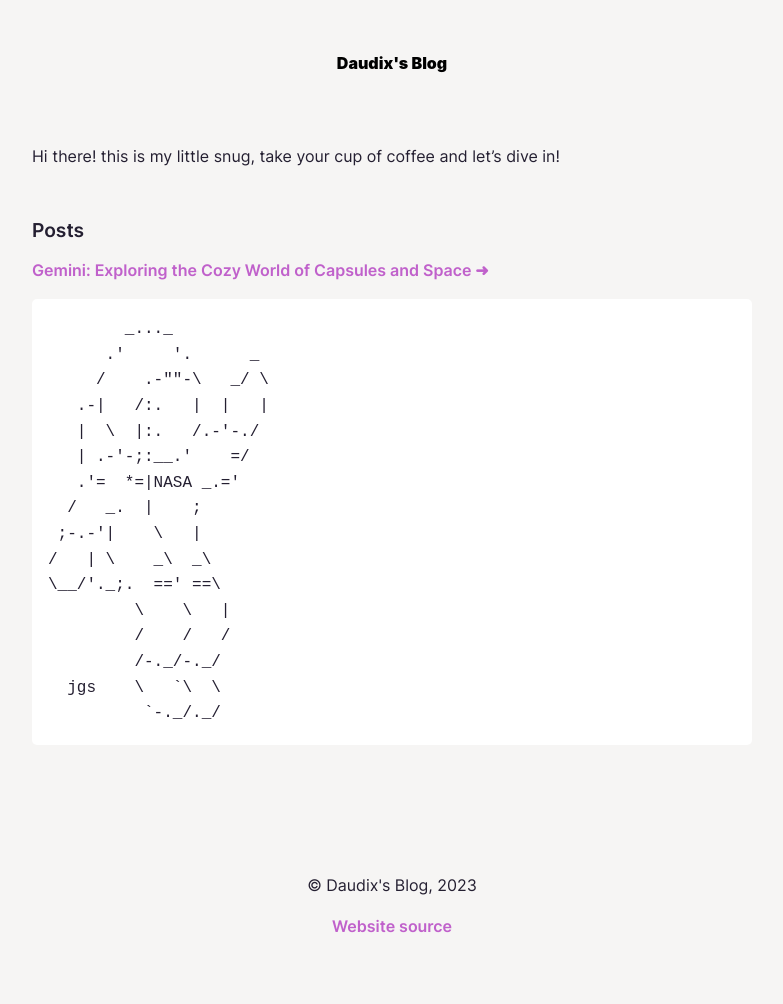
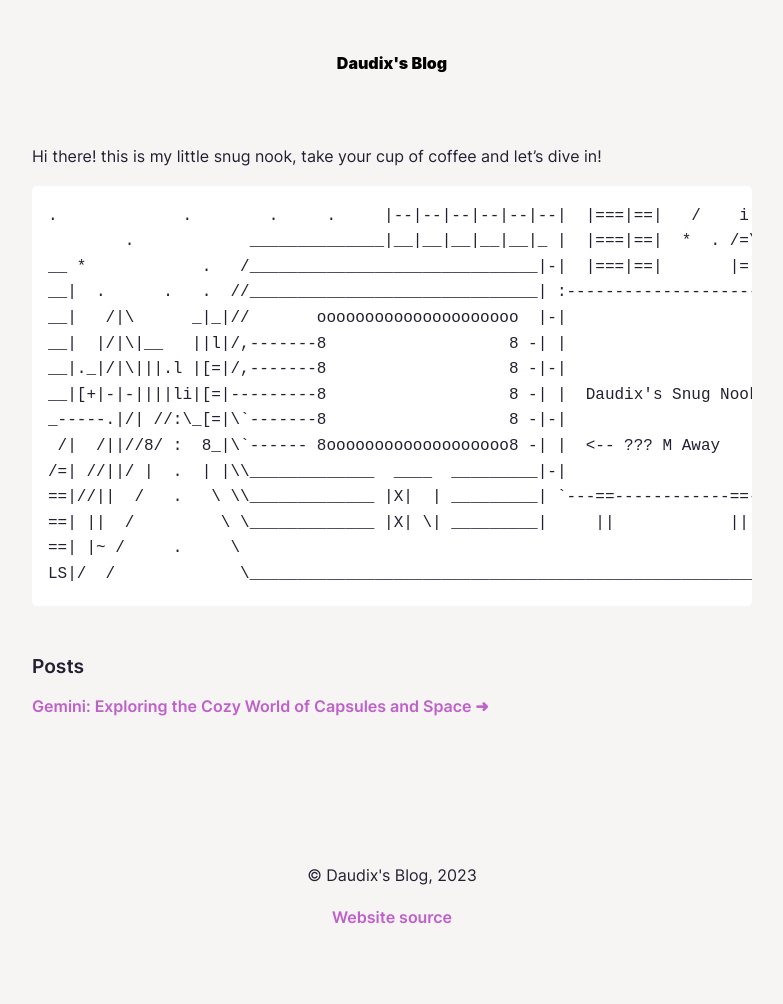
Before and after one commit to daudix/blog, a Jekyll site: the page built from index.md, in a window 1280 px wide. Shown: the whole page, without its empty margins (248-1031 px from the left). Built offline with Jekyll 4.4.1, drawn with Linux system fonts in a browser that asks for light colours.

Commit message:
feat: Add some ASCII

````diff
--- a/index.md
+++ b/index.md
@@ -3,28 +3,26 @@ layout: default
 ---
 <!-- ![Pixels](assets/splash.png){:.full.pixels} -->
 
+Hi there! this is my little snug nook, take your cup of coffee and let's dive in!
 
-Hi there! this is my little snug, take your cup of coffee and let's dive in!
+```
+.             .        .     .     |--|--|--|--|--|--|  |===|==|   /    i
+        .            ______________|__|__|__|__|__|_ |  |===|==|  *  . /=\
+__ *            .   /______________________________|-|  |===|==|       |=|  .
+__|  .      .   .  //______________________________| :----------------------.
+__|   /|\      _|_|//       ooooooooooooooooooooo  |-|                      |
+__|  |/|\|__   ||l|/,-------8                   8 -| |                      |
+__|._|/|\|||.l |[=|/,-------8                   8 -|-|                      |
+__|[+|-|-||||li|[=|---------8                   8 -| |  Daudix's Snug Nook  |
+_-----.|/| //:\_[=|\`-------8                   8 -|-|                      |
+ /|  /||//8/ :  8_|\`------ 8ooooooooooooooooooo8 -| |  <-- ??? M Away      |
+/=| //||/ |  .  | |\\_____________  ____  _________|-|                      |
+==|//||  /   .   \ \\_____________ |X|  | _________| `---==------------==---'
+==| ||  /         \ \_____________ |X| \| _________|     ||            ||
+==| |~ /     .     \
+LS|/  /             \______________________________________________________
+```
 
 ## Posts
 
 [Gemini: Exploring the Cozy World of Capsules and Space](posts/Gemini: Exploring the Cozy World of Capsules and Space.md){: .page-link}
-
-```
-        _..._
-      .'     '.      _
-     /    .-""-\   _/ \
-   .-|   /:.   |  |   |
-   |  \  |:.   /.-'-./
-   | .-'-;:__.'    =/
-   .'=  *=|NASA _.='
-  /   _.  |    ;
- ;-.-'|    \   |
-/   | \    _\  _\
-\__/'._;.  ==' ==\
-         \    \   |
-         /    /   /
-         /-._/-._/
-  jgs    \   `\  \
-          `-._/._/
-```
````
